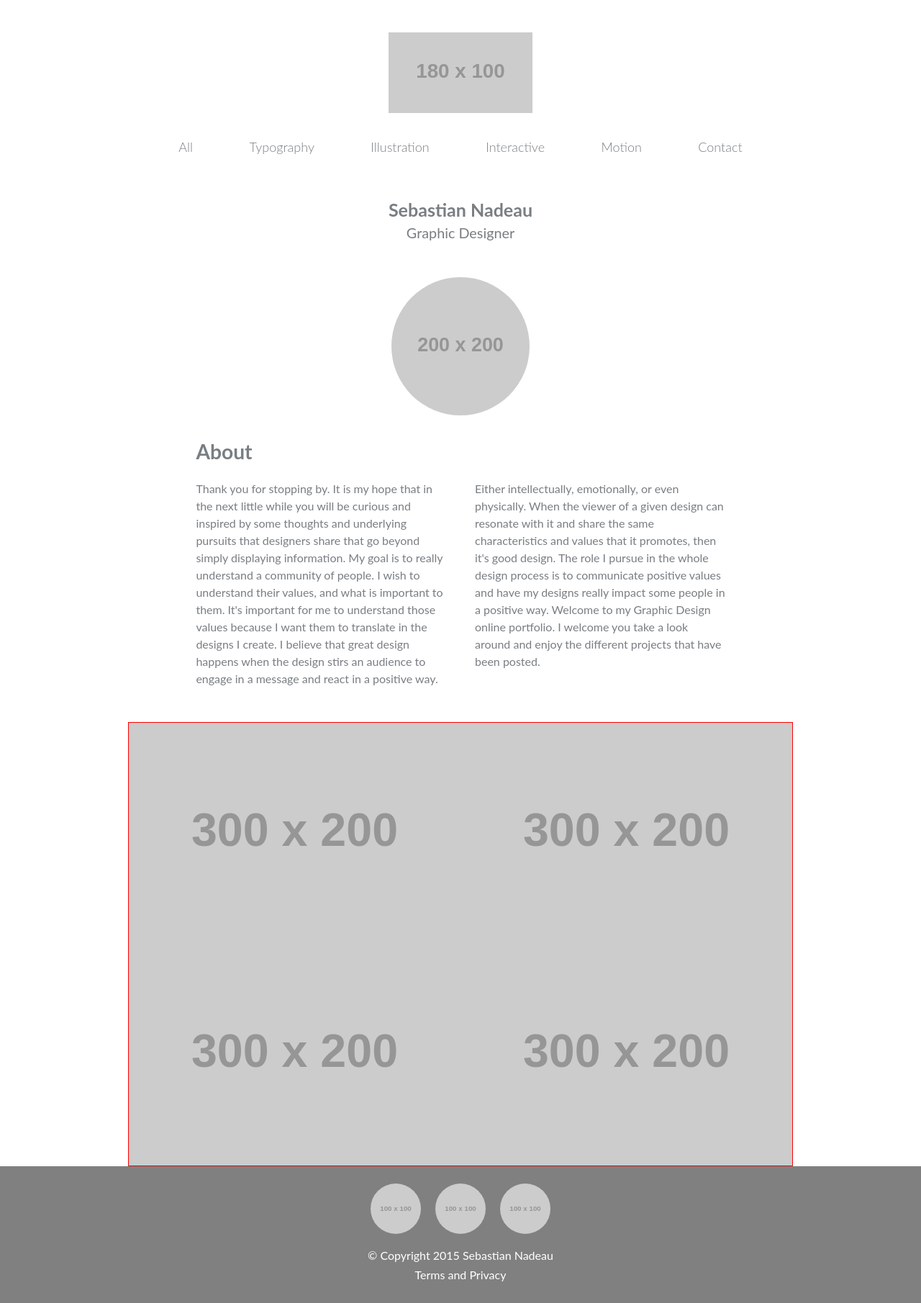
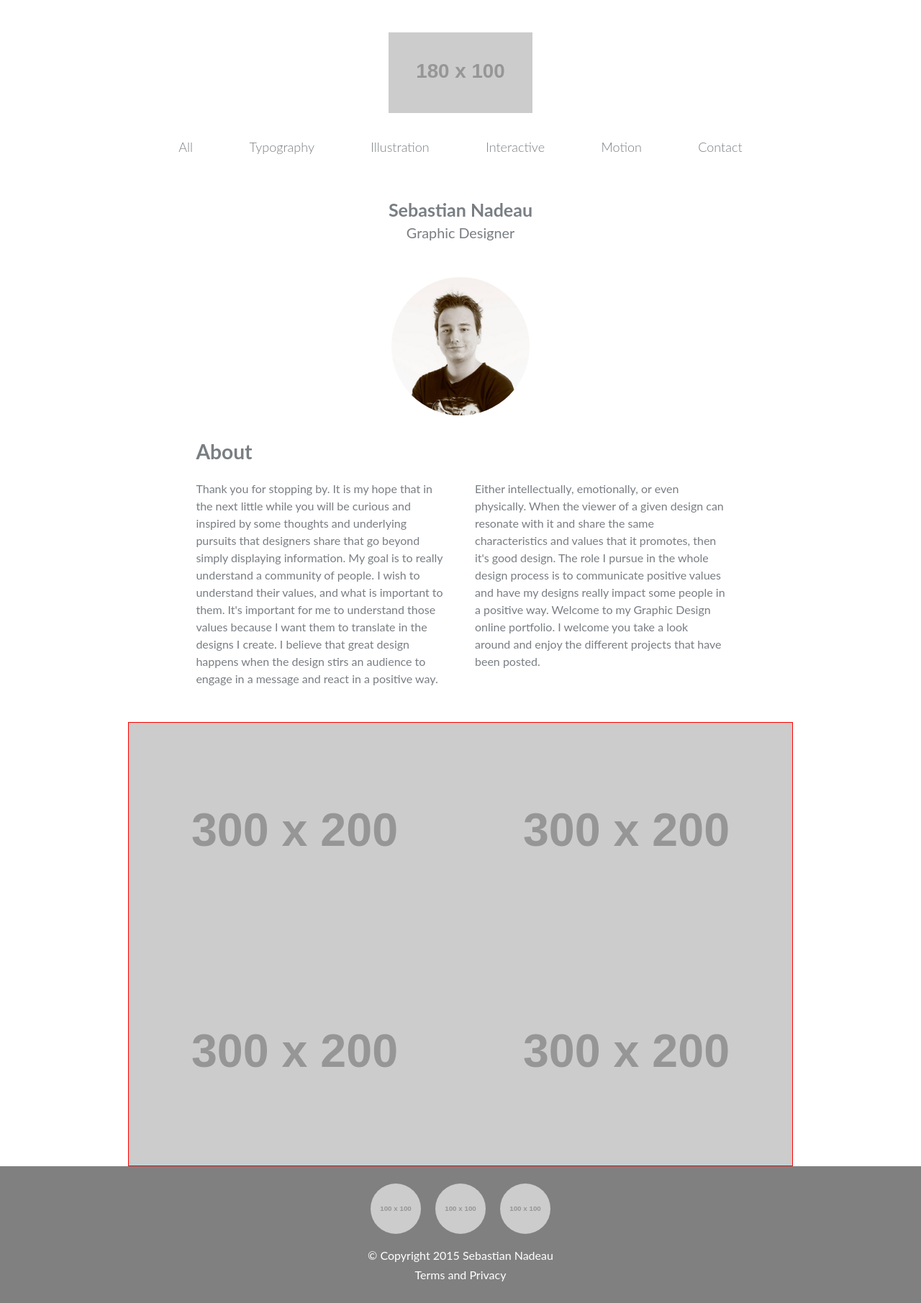
Before and after one commit to sebastiann88/personal-online-portfolio, a Jekyll site: the page built from index.html, in a window 1280 px wide. Shown: the whole page at 72% size. Built offline with Jekyll 4.4.1, drawn with Linux system fonts in a browser that asks for light colours; nearby versions of some CDN libraries.

Commit message:
feat(html): add profile photo on home page

```diff
--- a/_includes/about.html
+++ b/_includes/about.html
@@ -6,7 +6,7 @@
 <h5>Graphic Designer</h5>
 
 <div class="about">
-    <img class="profile-pic" src="http://placehold.it/200x200" alt="Profile Picture">
+    <img class="profile-pic" src="{{site.baseurl}}/images/profile-photo.jpg" alt="Profile Picture">
     <h2 id="breathing-space">About</h2>
     <p id="columns">Thank you for stopping by.
 
```
